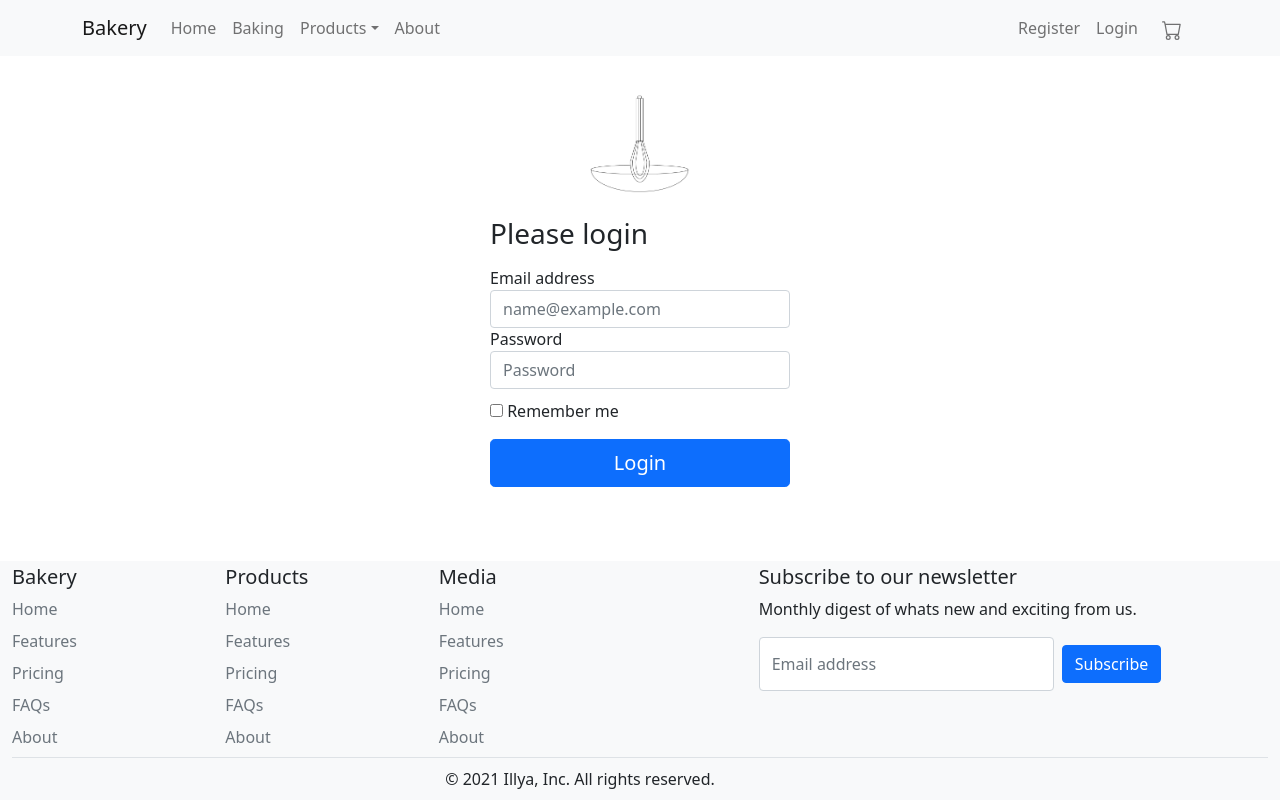
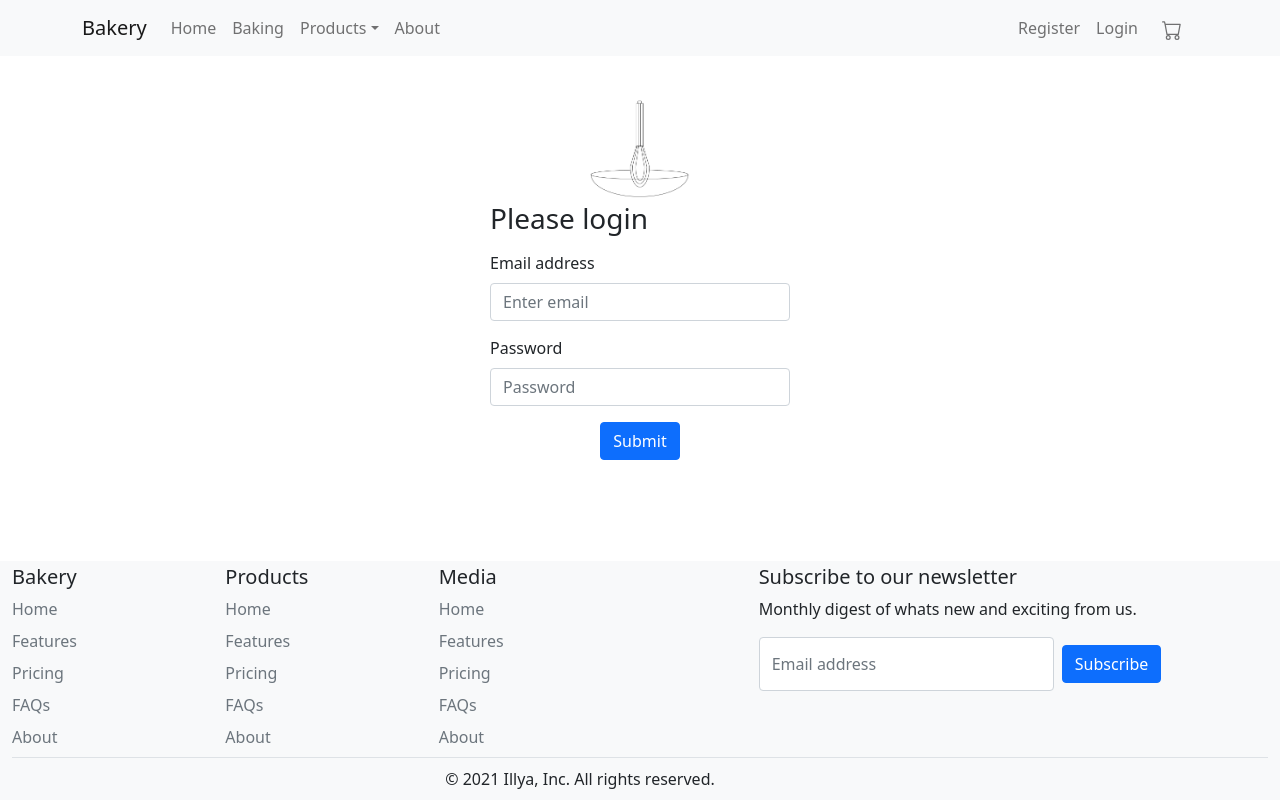
Before and after one commit to ILLYAKO/bakery, a React (Create React App) app in the folder client/: page /#/user/login in a window 1280 px wide. Built offline with nearby package versions, Linux system fonts and the light colour scheme.

Commit message:
changed forms

```diff
--- a/client/src/components/pages/UserPages/LoginPage/index.js
+++ b/client/src/components/pages/UserPages/LoginPage/index.js
@@ -1,6 +1,7 @@
 import React, { useState, useContext } from "react";
 import { observer } from "mobx-react-lite";
 import { useHistory } from "react-router";
+import { Form, Button, Container, Image } from "react-bootstrap";
 import { Context } from "../../../..";
 import "./style.css";
 
@@ -19,56 +20,48 @@ const LoginPage = () => {
   };
 
   return (
-    <div className="container form-signin">
-      <form noValidate validated="true">
-        <div className="text-center">
-          <img
-            className="mb-4"
+    <Container className="form-signin">
+      <Form onSubmit={onSubmitHandler}>
+        <Form.Group className="mb-1 text-center">
+          <Image
             src={require("../../../../assets/images/bakery_logo.png").default.toString()}
             alt="bakery"
             width="100"
             height="100"
           />
-        </div>
-
+        </Form.Group>
         <h1 className="h3 mb-3 fw-normal">Please login</h1>
-        <label htmlFor="floatingInput">Email address</label>
-        <input
-          required="true"
+        <Form.Group className="mb-3" controlId="formEmail">
+          <Form.Label>Email address</Form.Label>
+          <Form.Control
+            required
+            name="email"
+            type="email"
             onChange={(e) => setEmail(e.target.value)}
+            placeholder="Enter email"
             value={email}
-          type="email"
-          className="form-control"
-          id="floatingInput"
-          placeholder="name@example.com"
-          aria-describedby="emailHelp"
           />
-
-        <label htmlFor="loginPassword">Password</label>
-        <input
-          required="true"
+          {/* <Form.Text className="text-muted">
+            We'll never share your email with anyone else.
+          </Form.Text> */}
+        </Form.Group>
+        <Form.Group className="mb-3" controlId="formPassword">
+          <Form.Label>Password</Form.Label>
+          <Form.Control
+            required
+            type="password"
+            placeholder="Password"
             onChange={(e) => setPassword(e.target.value)}
             value={password}
-          type="password"
-          className="form-control"
-          id="loginPassword"
-          placeholder="Password"
           />
-
-        <div className="checkbox mb-3">
-          <label>
-            <input type="checkbox" value="remember-me" /> Remember me
-          </label>
-        </div>
-        <button
-          className="w-100 btn btn-lg btn-primary"
-          type="button"
-          onClick={onSubmitHandler}
-        >
-          Login
-        </button>
-      </form>
-    </div>
+        </Form.Group>
+        <Form.Group className="mb-3 text-center">
+          <Button variant="primary" type="submit">
+            Submit
+          </Button>
+        </Form.Group>
+      </Form>
+    </Container>
   );
 };
 
--- a/client/src/components/pages/UserPages/RegisterPage/index.js
+++ b/client/src/components/pages/UserPages/RegisterPage/index.js
@@ -1,5 +1,6 @@
 import React, { useState, useContext } from "react";
 import { observer } from "mobx-react-lite";
+import { Form, Button, Container } from "react-bootstrap";
 import { useHistory } from "react-router-dom";
 import { Context } from "../../../..";
 import "./style.css";
@@ -19,50 +20,41 @@ const RegisterPage = () => {
   };
 
   return (
-    <div className="container form-register">
+    <Container className="form-signin">
       <h1 className="h3 mb-3 fw-normal">Please register</h1>
       <h5>Create your account. It's free and only takes a minute.</h5>
-
-      <form>
-        <div className="mb-3">
-          <label htmlFor="emailInput" className="form-label">
-            Email address
-          </label>
-          <input
+      <Form onSubmit={onSubmitHandler}>
+        <Form.Group className="mb-3" controlId="formEmail">
+          <Form.Label>Email address</Form.Label>
+          <Form.Control
+            required
+            name="email"
+            type="email"
             onChange={(e) => setEmail(e.target.value)}
+            placeholder="Enter email"
             value={email}
-            type="email"
-            className="form-control"
-            id="emailInput"
-            placeholder="name@example.com"
-            aria-describedby="emailHelp"
           />
-          <div id="emailHelp" className="form-text">
+          <Form.Text className="text-muted">
             We'll never share your email with anyone else.
-          </div>
-        </div>
-        <div className="mb-3">
-          <label htmlFor="passwordInput" className="form-label">
-            Password
-          </label>
-          <input
+          </Form.Text>
+        </Form.Group>
+        <Form.Group className="mb-3" controlId="formPassword">
+          <Form.Label>Password</Form.Label>
+          <Form.Control
+            required
+            type="password"
+            placeholder="Password"
             onChange={(e) => setPassword(e.target.value)}
             value={password}
-            type="password"
-            className="form-control"
-            id="passwordInput"
-            placeholder="Password"
           />
-        </div>
-        <button
-          type="button"
-          className="btn btn-primary"
-          onClick={onSubmitHandler}
-        >
-          Register Now
-        </button>
-      </form>
-    </div>
+        </Form.Group>
+        <Form.Group className="mb-3 text-center">
+          <Button variant="primary" type="submit">
+            Register Now
+          </Button>
+        </Form.Group>
+      </Form>
+    </Container>
   );
 };
 
```
Lines whose indentation alone changed are shown as unchanged.
